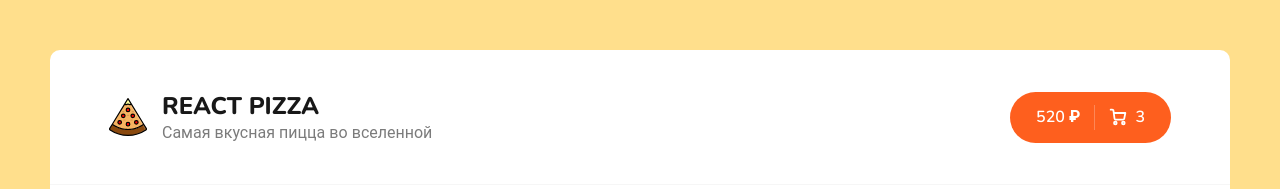
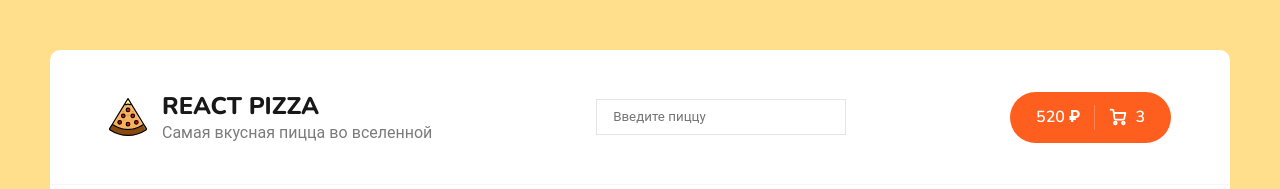
Before and after one commit to codelnd/my-pizzeria, a React (Vite) app: page / in a window 1280 px wide. Shown: the top 189 px of the page. Built offline with nearby package versions, Linux system fonts and the light colour scheme; no server answers.

Commit message:
feat: стилизовать и отрендерить компоненту поиска

```diff
--- a/src/components/Header/index.tsx
+++ b/src/components/Header/index.tsx
@@ -1,6 +1,7 @@
 import React from "react";
 import logo from "../../assets/img/logo.svg";
 import { Link } from "react-router-dom";
+import Search from "../Search";
 
 const Header = () => {
   return (
@@ -15,6 +16,7 @@ const Header = () => {
             </div>
           </div>
         </Link>
+        <Search />
         <div className="header__cart">
           <Link to="/cart" className="button button--cart">
             <span>520 ₽</span>
--- a/src/components/Search/Index.tsx
+++ b/src/components/Search/Index.tsx
@@ -1,7 +1,10 @@
 import React from "react";
+import s from "./Search.module.scss";
 
 const Search = () => {
-  return <input type="search" placeholder="Введите пиццу" />;
+  return (
+    <input className={s.search} type="search" placeholder="Введите пиццу" />
+  );
 };
 
 export default Search;
--- /dev/null
+++ b/src/components/Search/Search.module.scss
@@ -0,0 +1,5 @@
+.search {
+  width: 250px;
+  border: 1px solid rgba(0, 0, 0, 0.1);
+  padding: 8px 16px;
+}
```
